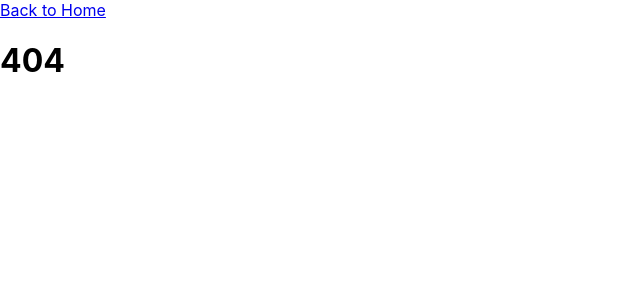
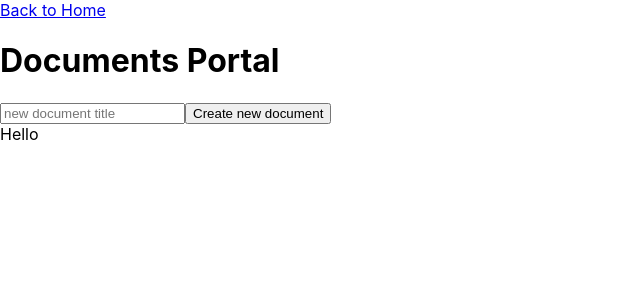
Before and after one commit to JiachenTu/Fancy-Doc, a React (Create React App) app in the folder client/: page /userportal in a window 1280 px wide. Before the commit this address had no page. Shown: the top 300 px of the page, without its empty margins (0-640 px from the left). Built offline with nearby package versions, Linux system fonts and the light colour scheme.

Commit message:
beginning to work on UserPortal.js

```diff
--- a/client/src/App.js
+++ b/client/src/App.js
@@ -4,6 +4,7 @@ import { BrowserRouter, Route, Switch, Link } from 'react-router-dom';
 import Login from "./containers/Login";
 import Register from "./containers/Register";
 import Editor from "./containers/Editor";
+import UserPortal from "./containers/UserPortal";
 
 class App extends React.Component {
   render() {
@@ -19,6 +20,7 @@ class App extends React.Component {
             <Route exact={true} path="/login" component={Login} />
             <Route exact={true} path="/register" component={Register} />
             <Route exact={true} path="/editor" component={Editor} />
+            <Route exact={true} path="/userportal" component={UserPortal} />
             {/* <Route path="/directory" component={Directory} /> */}
 
             {/* A route with no path is matched unconditionally.*/}
--- /dev/null
+++ b/client/src/components/Box.js
@@ -0,0 +1,13 @@
+import React, {useState, useEffect} from 'react';
+import {Redirect} from 'react-router-dom';
+
+function Box() {
+    return (
+        <div>
+            <span>{'Hello'}</span>
+        </div>
+        )
+}
+
+
+export default Box;
--- a/client/src/containers/Login.js
+++ b/client/src/containers/Login.js
@@ -22,10 +22,10 @@ function Login() {
         })
         .then(resp => resp.json())
         .then(respJson => {
-            alert(respJson)
             if (respJson.success) {
                 alert('hello');
-                // return (<Redirect to="/" />)
+                return (<Redirect to={{pathname: '/userportal', state:{userId: respJson.user._id}}}/>)
+                // we can then access it from this.props.location.state.userId
             }
         })
     }
@@ -40,6 +40,7 @@ function Login() {
         </form>
         <button><a href='/register'> Register </a></button>
         <button><a href='/editor'> Editor </a></button>
+        <button><a href='/userportal'> UserPortal </a></button>
     </div>
 
     )
--- a/client/src/containers/UserPortal.js
+++ b/client/src/containers/UserPortal.js
@@ -0,0 +1,38 @@
+import React, {useState, useEffect} from 'react';
+import {Redirect} from 'react-router-dom';
+import Box from '../components/Box';
+
+function UserPortal() {
+    function handleSubmit(e) {
+        e.preventDefault();
+
+        fetch("http://localhost:3001/register", {
+            method: 'GET',
+            headers: {
+                "Content-Type": "application/json"
+            },
+            credentials: 'include',
+            redirect: 'follow',
+        })
+        .then(resp => resp.json())
+        .then(respJson => {
+            console.log(respJson)
+            if (respJson.success) {
+                alert('successfully registered!!');
+                // return (<Redirect to="/" />)
+            }
+        })
+    }
+
+    return (
+    <div>
+        <h1>Documents Portal </h1>
+        <input type='text' name='newDocTitle' placeholder='new document title' />
+        <button>Create new document</button>
+    <Box></Box> {/* Box contains the documents user owns and is collaborating on */}
+    </div>
+
+    )
+}
+
+export default UserPortal;
```
Also changed, not shown: client/src/containers/Register.js (line endings or trailing spaces).
